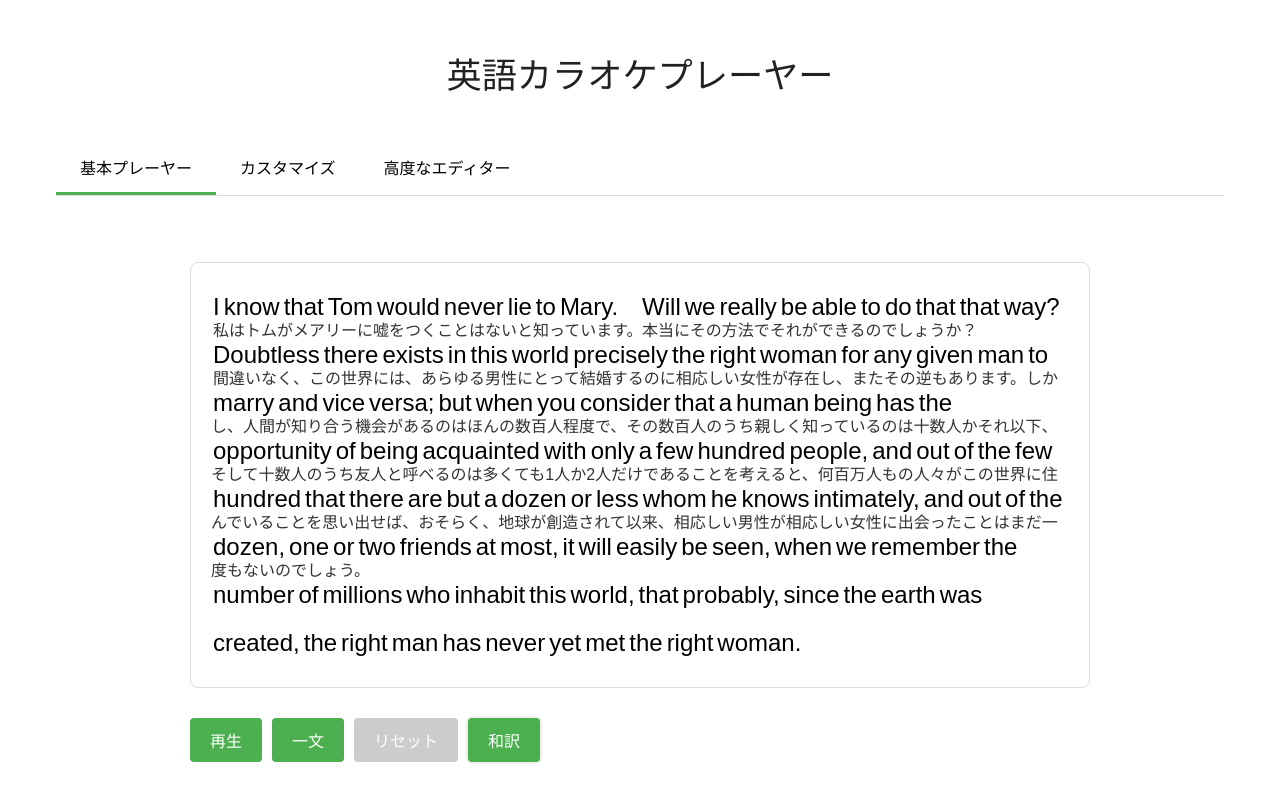
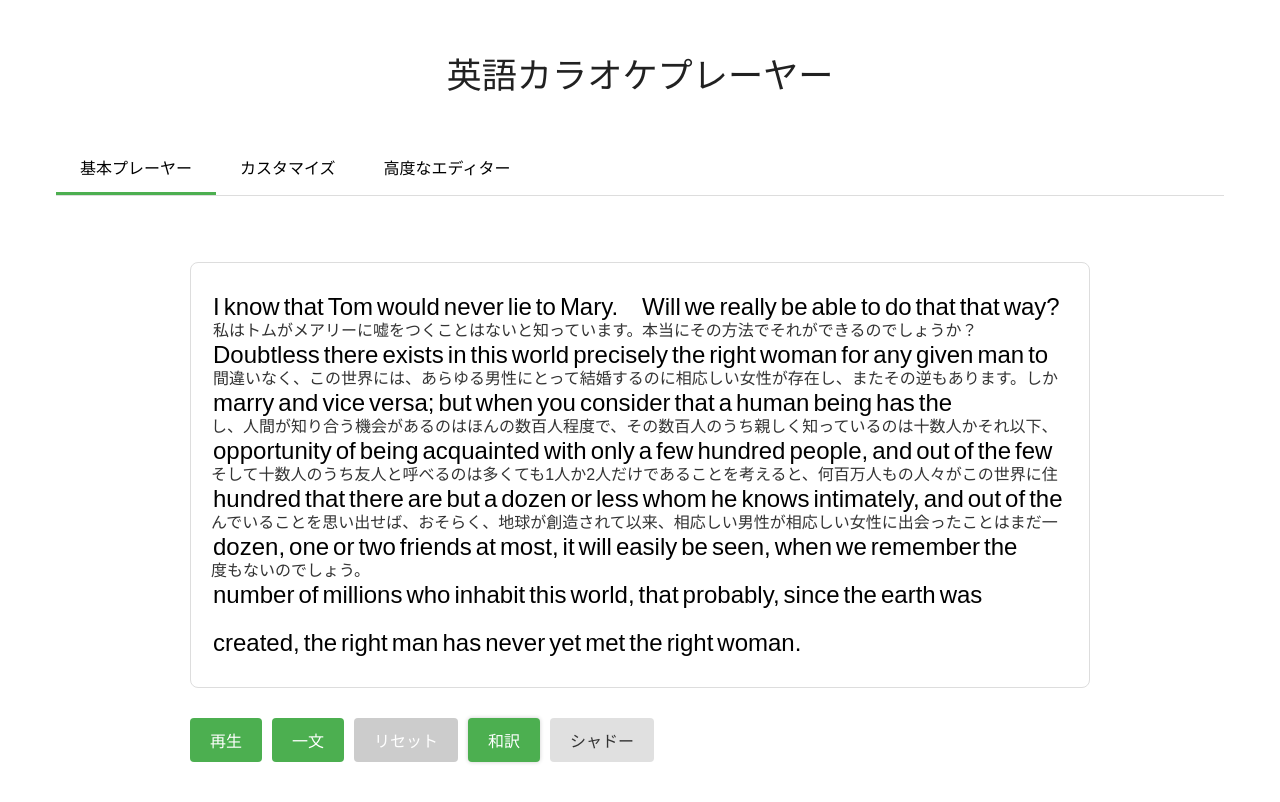
Before and after one commit to erutobusiness/english-karaoke-player, a React (Vite) app: page / in a window 1280 px wide. Shown: the top 802 px of the page. Built offline with nearby package versions, Linux system fonts and the light colour scheme.

Commit message:
シャドーモード追加

```diff
--- a/src/components/EnglishKaraokePlayer/EnglishKaraokePlayer.tsx
+++ b/src/components/EnglishKaraokePlayer/EnglishKaraokePlayer.tsx
@@ -11,6 +11,7 @@ interface KaraokeActions {
 const EnglishKaraokePlayer = () => {
   const [activeItemIndex, setActiveItemIndex] = useState<number>(0);
   const [showWayaku, setShowWayaku] = useState<boolean>(true); // 和訳表示の状態を管理
+  const [isShadowMode, setIsShadowMode] = useState<boolean>(false); // シャドーモードの状態を管理
   const englishContainerRef = useRef<HTMLDivElement>(null);
   const englishTextsWrapperRef = useRef<HTMLDivElement>(null);
 
@@ -91,9 +92,17 @@ const EnglishKaraokePlayer = () => {
     setShowWayaku((prev) => !prev);
   }, []);
 
+  // シャドーモードの切り替え処理
+  const handleToggleShadowMode = useCallback(() => {
+    setIsShadowMode((prev) => !prev);
+  }, []);
+
   return (
     <div className="karaoke-container single-box-inline">
-      <div ref={englishContainerRef} className="karaoke-text-display">
+      <div
+        ref={englishContainerRef}
+        className={`karaoke-text-display ${isShadowMode && "shadow-mode"}`}
+      >
         <div ref={englishTextsWrapperRef} className="english-texts-wrapper">
           {karaokeData.map((item, itemIndex) => (
             <React.Fragment key={`sentence-${item.audioUrl}-${itemIndex}`}>
@@ -158,6 +167,13 @@ const EnglishKaraokePlayer = () => {
         >
           和訳
         </button>
+        <button
+          type="button"
+          className={`karaoke-button ${isShadowMode ? "active" : "inactive"}`}
+          onClick={handleToggleShadowMode}
+        >
+          シャドー
+        </button>
       </div>
 
       {activeAudioUrl && (
--- a/src/styles/karaoke.css
+++ b/src/styles/karaoke.css
@@ -98,5 +98,9 @@
   overflow: hidden;
   pointer-events: none;
   color: red;
-  background-color: yellow;
+  background-color: white;
 }
+/* シャドーモード */
+.shadow-mode .karaoke-highlight-layer {
+  color: transparent;
+}
```
